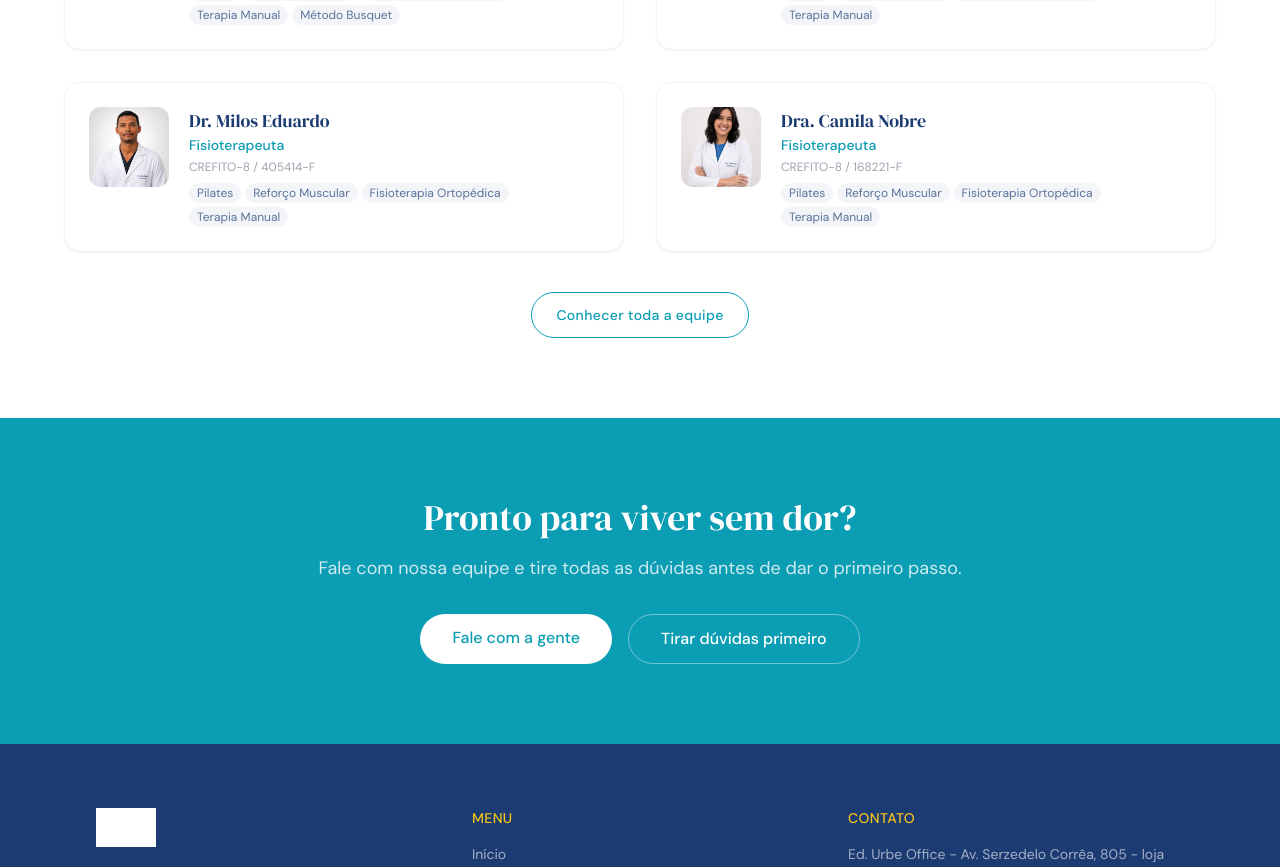
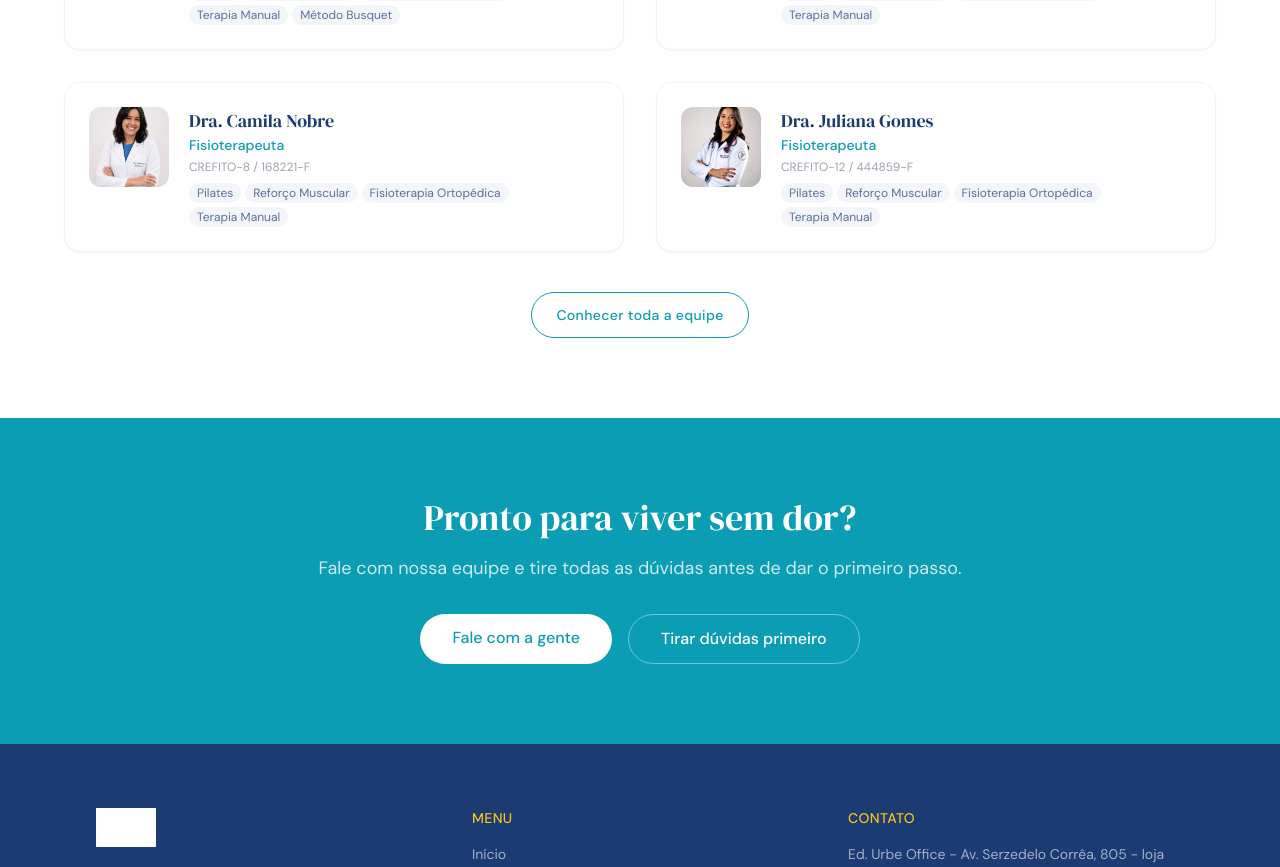
Before and after one commit to juliorgm/sante-site, a Next.js app: page / in a window 1280 px wide. Shown: the part 3109-3976 px from the top of the page. Built offline with nearby package versions, Linux system fonts and the light colour scheme.

Commit message:
feat(team): update professional details and photos in team data

```diff
--- a/src/data/team.ts
+++ b/src/data/team.ts
@@ -51,23 +51,8 @@ export const EQUIPE: Profissional[] = [
     foto:    '/images/equipe/professora-pilates-em-belém.png',
     destaque: true,
   },
-  {
+      {
     id:     'profissional-3',
-    nome:   'Dr. Milos Eduardo',
-    titulo: 'Fisioterapeuta',
-    crefito: 'CREFITO-8 / 405414-F',
-    especializacoes: [
-      'Pilates',
-      'Reforço Muscular',
-      'Fisioterapia Ortopédica',
-      'Terapia Manual',
-    ],
-    foto:    '/images/equipe/fisioterapeuta-na-batista-campos.png',
-    destaque: true,
-  },
-
-    {
-    id:     'profissional-4',
     nome:   'Dra. Camila Nobre',
     titulo: 'Fisioterapeuta',
     crefito: 'CREFITO-8 / 168221-F',
@@ -80,6 +65,22 @@ export const EQUIPE: Profissional[] = [
     foto:    '/images/equipe/professora-pilates-em-batista-campos-belém.png',
     destaque: true,
   },
+  {
+    id:     'profissional-4',
+    nome:   'Dra. Juliana Gomes',
+    titulo: 'Fisioterapeuta',
+    crefito: 'CREFITO-12 / 444859-F',
+    especializacoes: [
+      'Pilates',
+      'Reforço Muscular',
+      'Fisioterapia Ortopédica',
+      'Terapia Manual',
+    ],
+    foto:    '/images/equipe/fisioterapeuta-na-batista-campos.png',
+    destaque: true,
+  },
+
+
 
   // ────────────────────────────────────────────────────────────
   // ✅ PARA ADICIONAR UM NOVO PROFISSIONAL, COPIE O BLOCO ABAIXO:
```
Also changed, not shown: public/images/equipe/fisioterapeuta-na-batista-campos.png.
